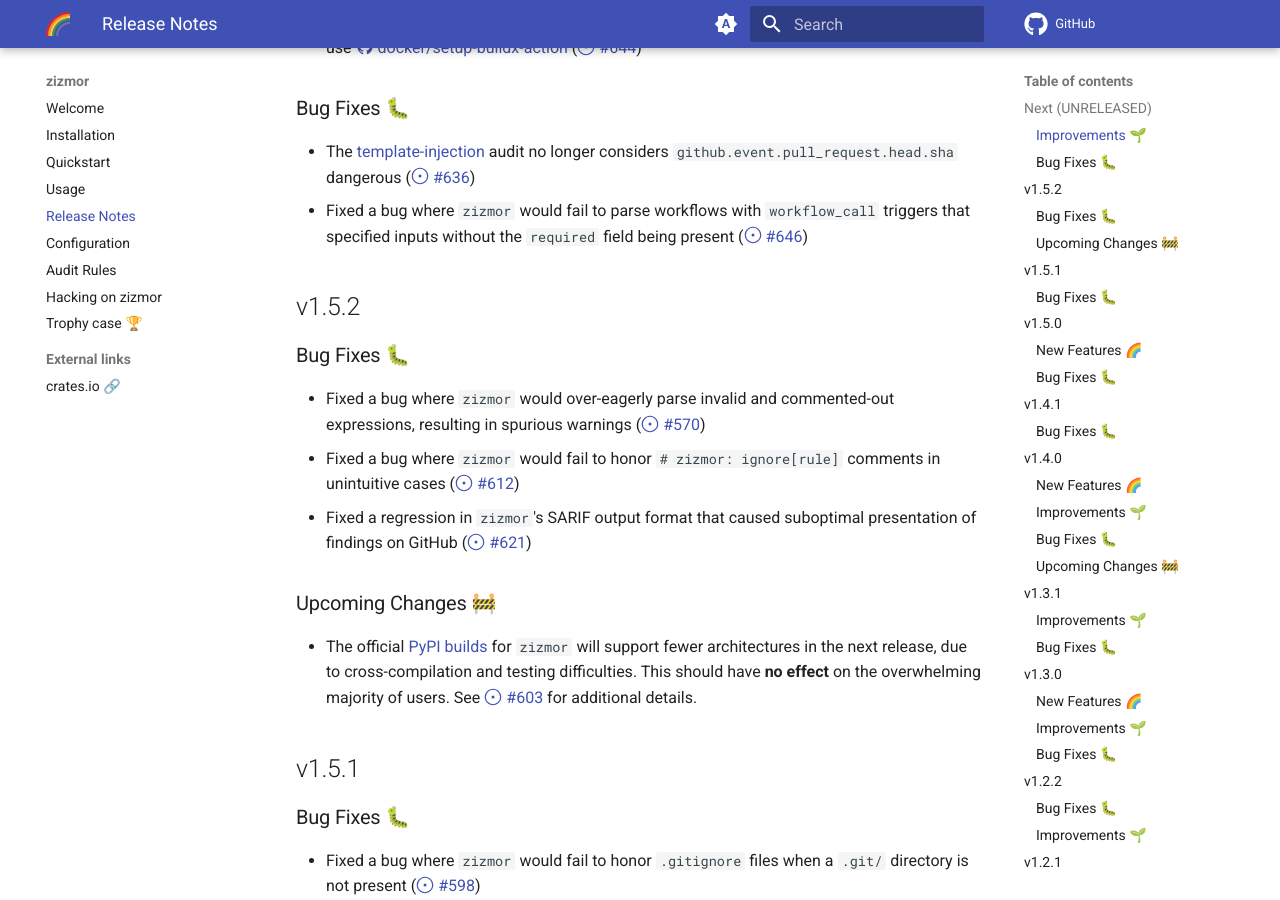
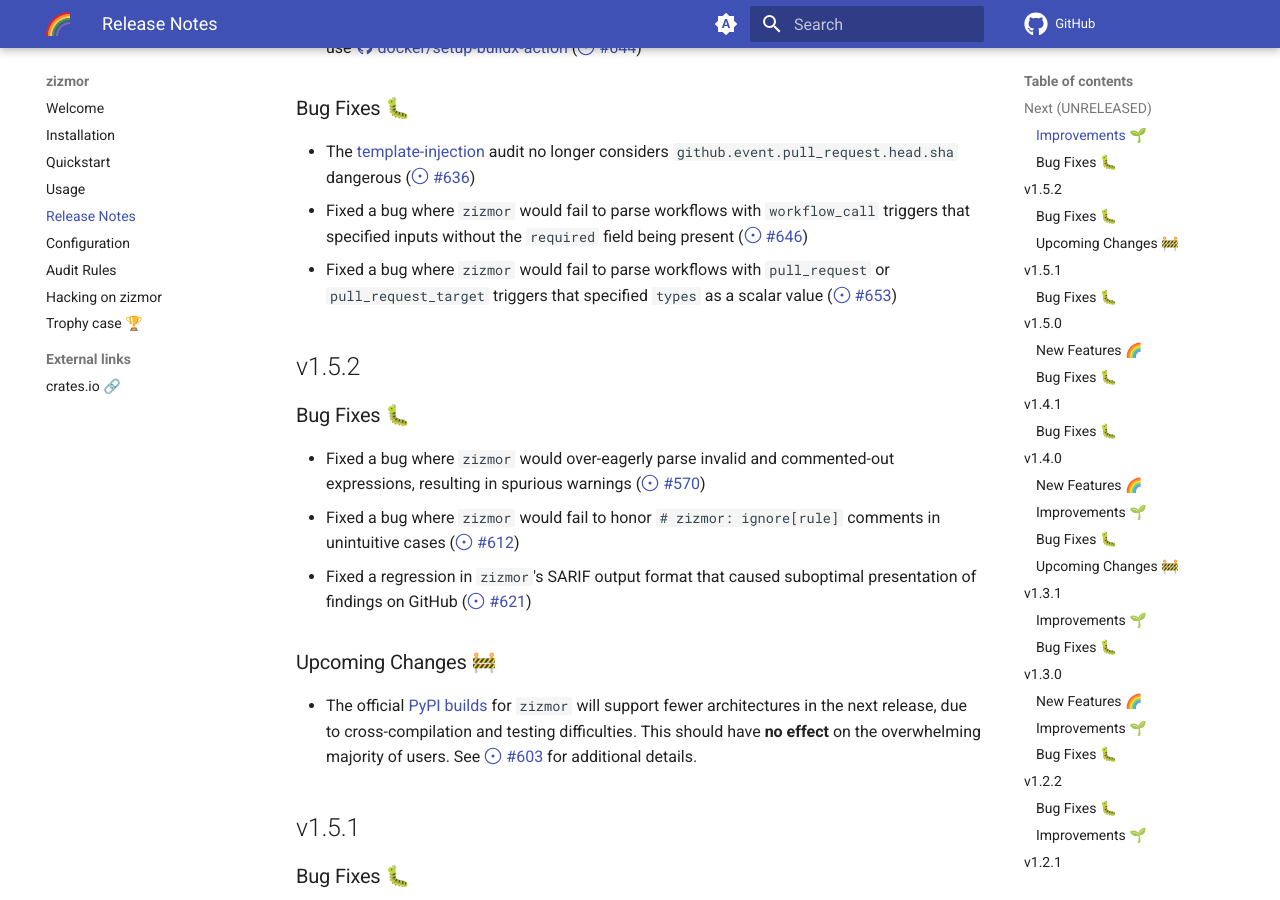
Before and after one commit to zizmorcore/zizmor, an MkDocs documentation site: the page built from docs/release-notes.md, in a window 1280 px wide and 900 px high, scrolled down 510 px. Built offline with MkDocs 1.6.1 and Material for MkDocs 9.7.7, drawn with Linux system fonts in a browser that asks for light colours; comment, search, counter and statistics services are not loaded.

```diff
--- a/Cargo.toml
+++ b/Cargo.toml
@@ -31,7 +31,7 @@ clap-verbosity-flag = { version = "3.0.2", features = [
 ], default-features = false }
 etcetera = "0.10.0"
 flate2 = "1.1.1"
-github-actions-models = "0.27.0"
+github-actions-models = "0.28.0"
 http-cache-reqwest = "0.15.1"
 human-panic = "2.0.1"
 ignore = "0.4.23"
--- a/docs/release-notes.md
+++ b/docs/release-notes.md
@@ -27,6 +27,9 @@ of `zizmor`.
 * Fixed a bug where `zizmor` would fail to parse workflows
   with `workflow_call` triggers that specified inputs without the
   `required` field being present (#646)
+* Fixed a bug where `zizmor` would fail to parse workflows with
+  `pull_request` or `pull_request_target` triggers that specified
+  `types` as a scalar value (#653)
 
 ## v1.5.2
 
```
Also changed, not shown: 1 other file.
